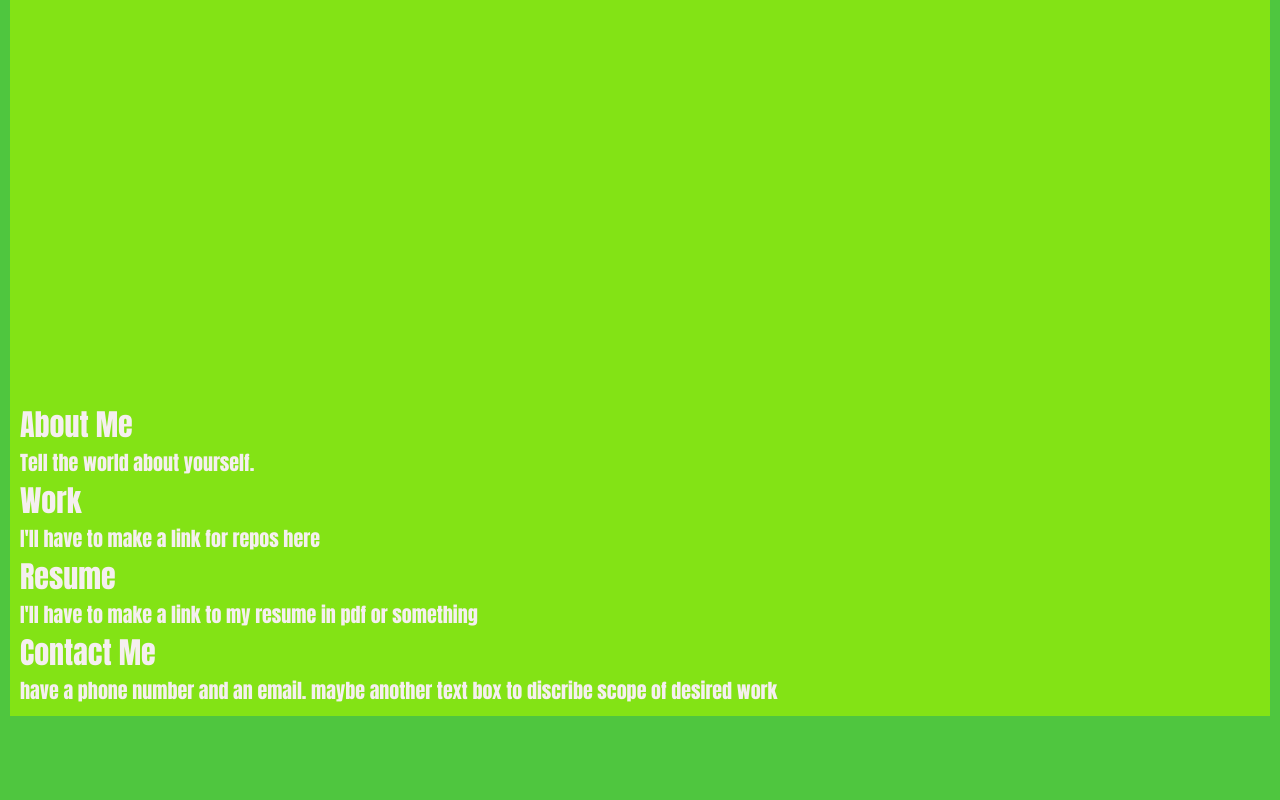
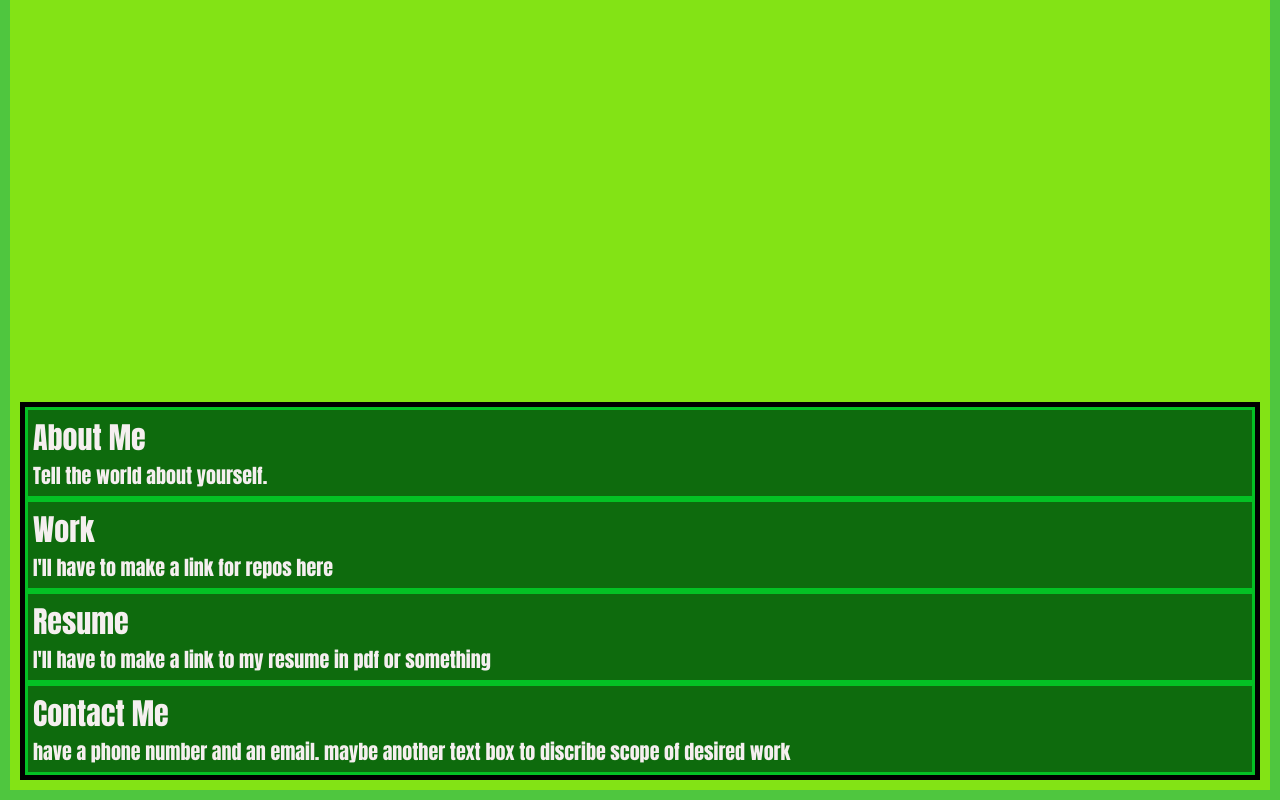
Before and after one commit to jsdrever/look-at-me-now, a plain HTML site: page index.html in a window 1280 px wide. Shown: the part 379-1179 px from the top of the page. Before the commit the page ends 1105 px from the top, so only its background shows below. Drawn offline with Linux system fonts and the light colour scheme.

Commit message:
info dump and css

```diff
--- a/style.css
+++ b/style.css
@@ -47,3 +47,28 @@ body {
     background-size: cover;
     background-position: center;
 }
+
+.info-dump {
+    border: solid 5px black;
+    background-color: rgb(14, 107, 13);
+}
+
+#about-me {
+    border: solid 3px rgb(4, 193, 36);
+    padding: 5px;
+}
+
+#projects {
+    border: solid 3px rgb(4, 193, 36);
+    padding: 5px;
+}
+
+#resume {
+    border: solid 3px rgb(4, 193, 36);
+    padding: 5px;
+}
+
+#contact {
+    border: solid 3px rgb(4, 193, 36);
+    padding: 5px;
+}
```
